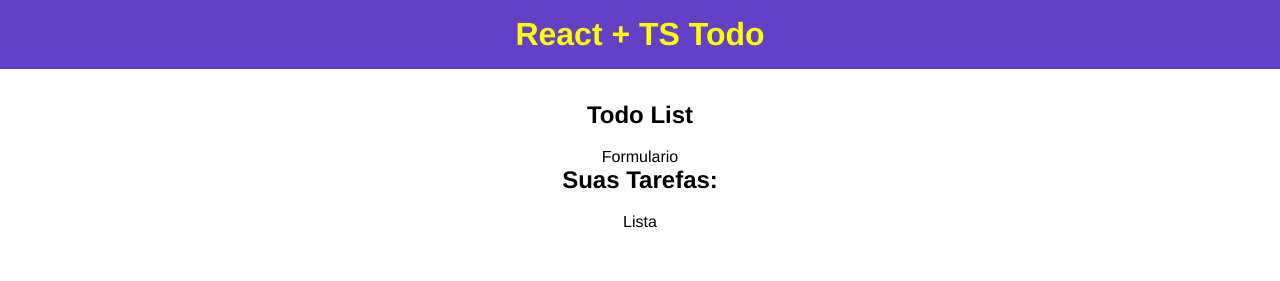
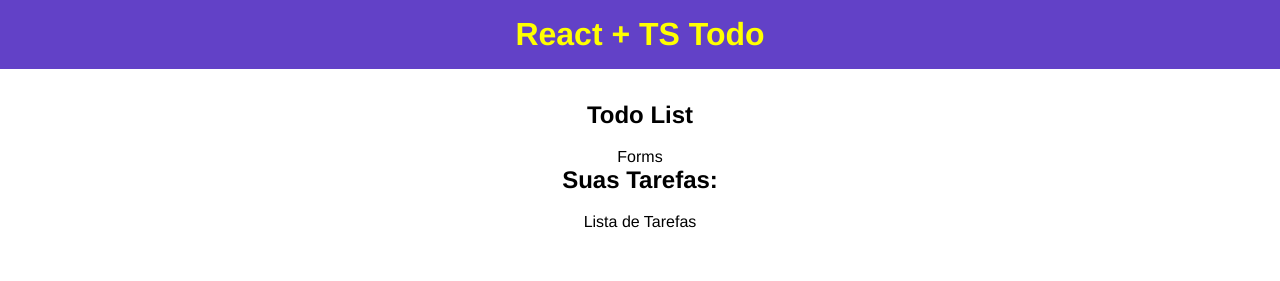
Before and after one commit to vitoriacst/Todo-List-TypeScript-, a React (Create React App) app in the folder app/: page / in a window 1280 px wide. Shown: the top 281 px of the page. Built offline with nearby package versions, Linux system fonts and the light colour scheme.

Commit message:
feat: :construction: creating TaskList and Task Form components

```diff
--- a/app/src/App.tsx
+++ b/app/src/App.tsx
@@ -1,6 +1,8 @@
 // components
 import Footer from "./components/Footer";
 import Header from "./components/Header";
+import TaskForm from "./components/TaskForm";
+import TaskList from "./components/TaskList";
 
 // css
 import styles from './App.module.css';
@@ -12,11 +14,11 @@ function App() {
     <main className={styles.main}>
       <div>
         <h2>Todo List</h2>
-        <p>Formulario</p>
+        <TaskForm/>
       </div>
       <div>
         <h2>Suas Tarefas:</h2>
-        <p>Lista</p>
+        <TaskList/>
       </div>
     </main>
     <Footer/>
--- /dev/null
+++ b/app/src/components/TaskForm.tsx
@@ -0,0 +1,9 @@
+
+
+const TaskForm = () => {
+  return (
+    <div>Forms</div>
+  )
+}
+
+export default TaskForm
--- /dev/null
+++ b/app/src/components/TaskList.tsx
@@ -0,0 +1,9 @@
+
+
+const TaskList = () => {
+  return (
+    <div>Lista de Tarefas</div>
+  )
+}
+
+export default TaskList
```
